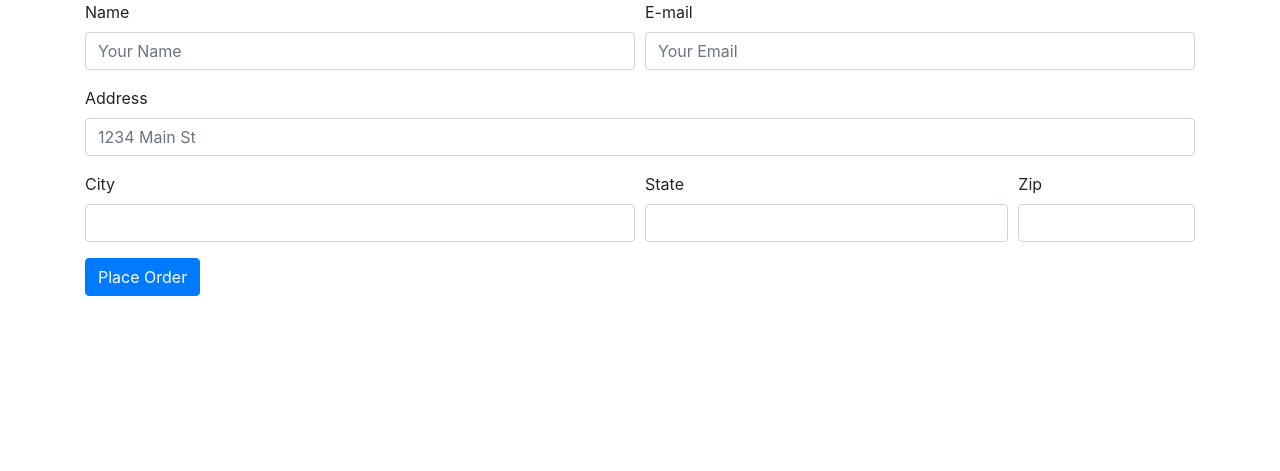
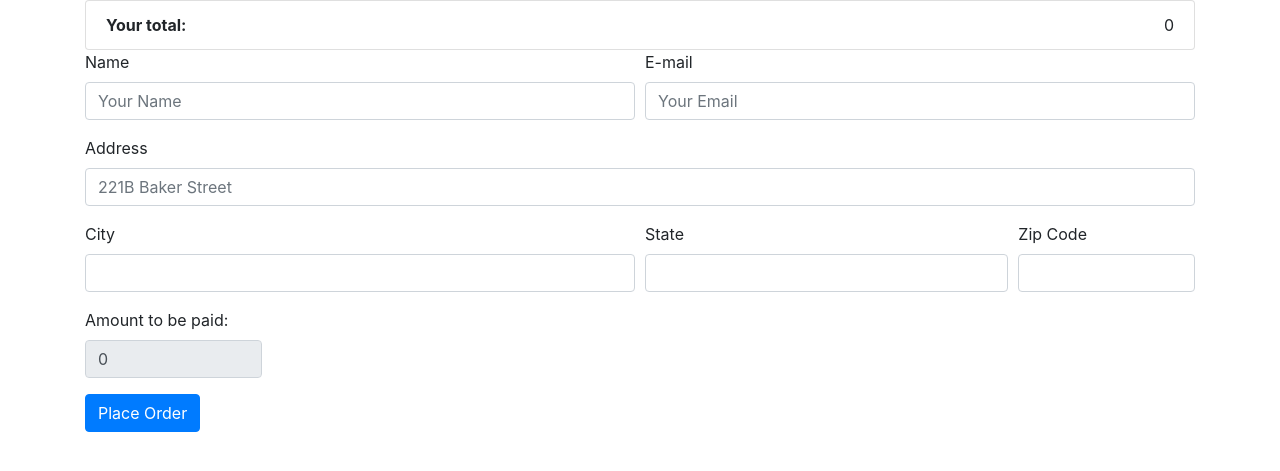
Before and after one commit to anshul000777/E-Commerce, a Django app: page /checkout/ in a window 1280 px wide. Shown: the top 471 px of the page. Run offline with Django 3.2, Linux system fonts and the light colour scheme; some libraries are stand-ins or nearby versions.

Commit message:
Completed the Checkout page along with a few minor changes

```diff
--- a/ecomsite/ecomsite/urls.py
+++ b/ecomsite/ecomsite/urls.py
@@ -21,5 +21,6 @@ urlpatterns = [
     path('<int:id>/',views.detail,name='detail'),
     path('',views.index,name='index'),
     path('checkout/',views.checkout,name='checkout'),
+    path('final/',views.final,name='final'),
     path('admin/', admin.site.urls),
 ]
--- a/ecomsite/shop/models.py
+++ b/ecomsite/shop/models.py
@@ -25,3 +25,4 @@ class Order(models.Model):
     city = models.CharField(max_length=200)
     state = models.CharField(max_length=200)
     zipcode = models.CharField(max_length=200)
+    total = models.CharField(max_length=200)
--- a/ecomsite/shop/templates/shop/checkout.html
+++ b/ecomsite/shop/templates/shop/checkout.html
@@ -16,9 +16,11 @@
 
         <div class="row">
             <div class="col-md-12">
+
                 <ul id="item_list" class="list-group">
 
                 </ul>
+
             </div>
         </div>
 
@@ -39,7 +41,7 @@
                     </div>
                     <div class="form-group">
                         <label for="inputAddress">Address</label>
-                        <input id="address" name="address" type="text" class="form-control" id="inputAddress" placeholder="1234 Main St">
+                        <input id="address" name="address" type="text" class="form-control" id="inputAddress" placeholder="221B Baker Street">
                     </div>
                     <div class="form-row">
                         <div class="form-group col-md-6">
@@ -51,8 +53,12 @@
                         <input id="state" name="state" type="text" class="form-control" id="inputCity">
                         </div>
                         <div class="form-group col-md-2">
-                        <label for="inputZip">Zip</label>
+                        <label for="inputZip">Zip Code</label>
                         <input id="zipcode" name="zeipcode" type="text" class="form-control" id="inputZip">
+                        </div>
+                        <div class="form-group col-md-2">
+                        <label for="inputZip">Amount to be paid: </label>
+                        <input readonly="" type="text" class="form-control" id="total" name="total">
                         </div>
                     </div>
 
@@ -70,13 +76,19 @@
     else{
         cart = JSON.parse(localStorage.getItem('cart'));
     }
+    let total = 0;
     for(item in cart){
         let name = cart[item][1];
         let quantity = cart[item][0];
+        let price = cart[item][2];
+        total += cart[item][2];
 
-        itemString = `<li class="list-group-item">${name}-${quantity}</li>`
+        itemString = `<li class="list-group-item"><span class="">${quantity}</span> of ${name} <span class="badge badge-warning badge-pill">${price}</span></li>`
         $('#item_list').append(itemString);
     }
+    totalPrice = `<li class="list-group-item d-flex justify-content-between align-items-center"><b>Your total: </b>${total}</li>`
+    $('#item_list').append(totalPrice);
     $('#items').val(JSON.stringify(cart));
+    $('#total').val(total);
 </script>
 </html>
--- a/ecomsite/shop/views.py
+++ b/ecomsite/shop/views.py
@@ -1,6 +1,7 @@
 from django.shortcuts import render
 from .models import Product,Order
 from django.core.paginator import Paginator
+from django.shortcuts import render, redirect
 # Create your views here.
 
 def index(request):
@@ -23,14 +24,19 @@ def detail(request,id):
 def checkout(request):
     if request.method == "POST":
         items = request.POST.get('items','')
-        name = request.POST.get("name","")
-        email = request.POST.get("email","")
-        address = request.POST.get("address","")
-        city = request.POST.get("city","")
-        state = request.POST.get("state","")
-        zipcode = request.POST.get("zipcode","")
+        name = request.POST.get('name',"")
+        email = request.POST.get('email',"")
+        address = request.POST.get('address',"")
+        city = request.POST.get('city',"")
+        state = request.POST.get('state',"")
+        zipcode = request.POST.get('zipcode',"")
+        total = request.POST.get('total',"")
 
-        order = Order(items=items,name=name,email=email,address=address,city=city,state=state,zipcode=zipcode)
+        order = Order(items=items,name=name,email=email,address=address,city=city,state=state,zipcode=zipcode,total=total)
         order.save()
+        return redirect('final')
 
     return render(request, 'shop/checkout.html')
+
+def final(request):
+    return render(request,'shop/final.html')
```
Also changed, not shown: ecomsite/shop/templates/shop/final.html (added, +11 -0 lines), ecomsite/shop/templates/shop/index.html (+6 -6 lines), ecomsite/db.sqlite3, ecomsite/shop/migrations/0004_order_total.py (added), ecomsite/shop/migrations/0005_alter_order_total.py (added).
